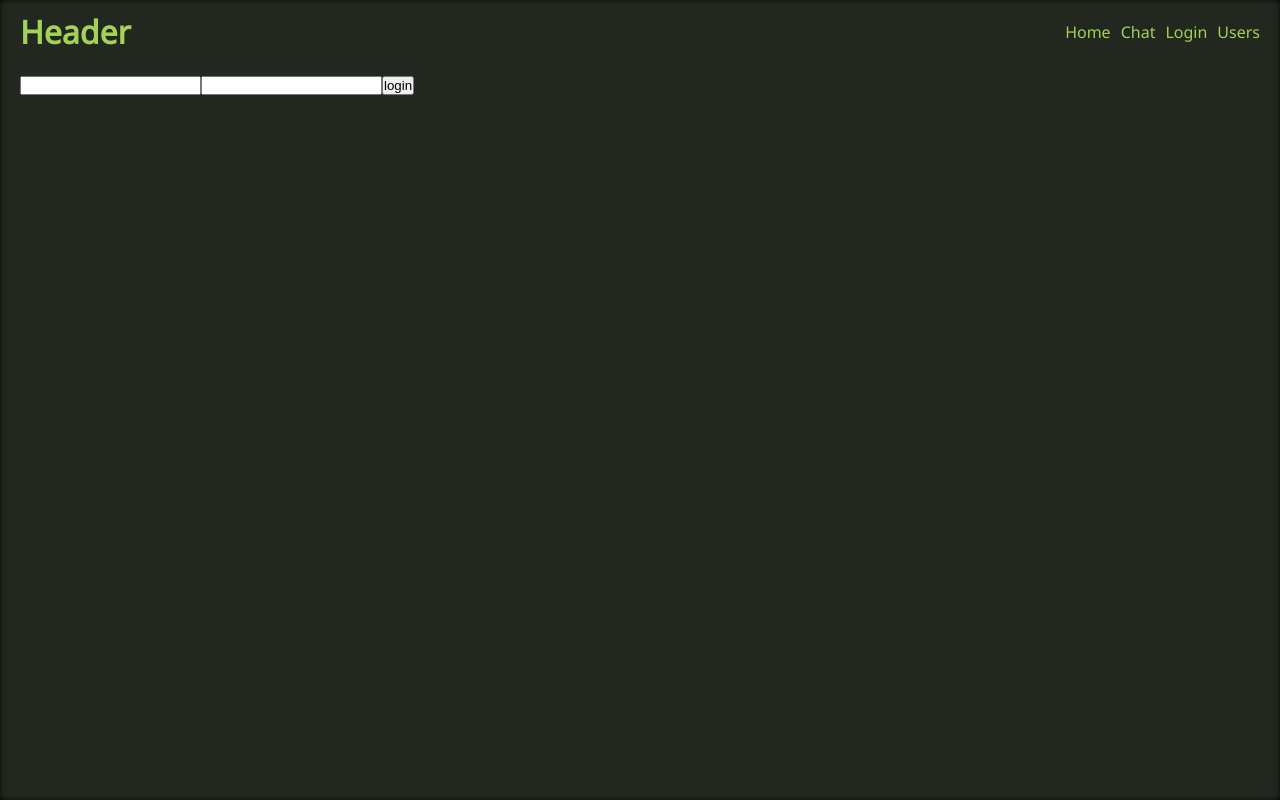
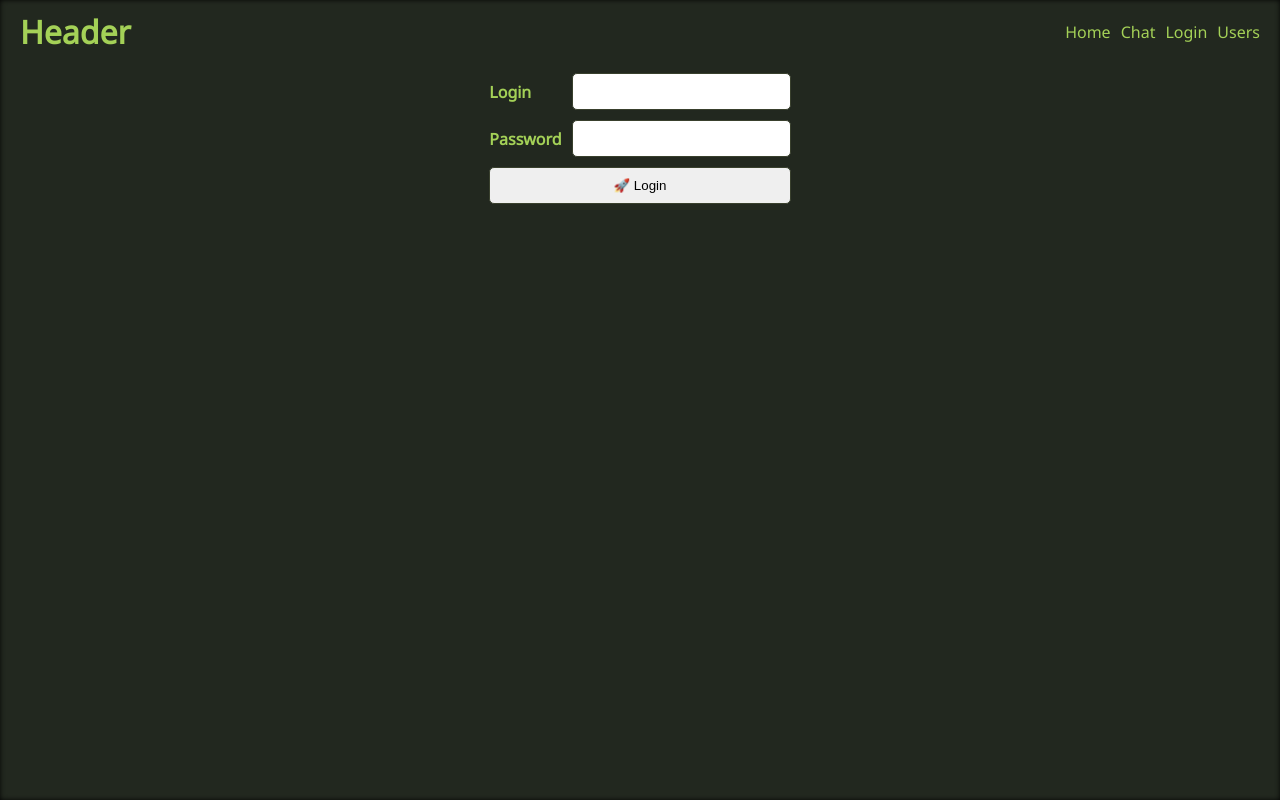
Before and after one commit to kozzztia/follaut, a Next.js app: page /login in a window 1280 px wide. Built offline with nearby package versions, Linux system fonts and the light colour scheme.

Commit message:
get user

```diff
--- a/src/app/api/users/route.ts
+++ b/src/app/api/users/route.ts
@@ -1,15 +1,5 @@
 import { NextRequest, NextResponse } from "next/server";
-import sql from "@/lib/db"; // Убедись, что путь правильный!
-
-type User = {
-    id: number;
-    name: string;
-    login: string;
-};
-type FullUser = User & {
-    password: string;
-    role: string;
-};
+import sql from "@/lib/db";
 
 // Функция для добавления CORS-заголовков
 const addCORS = (response: NextResponse) => {
@@ -19,22 +9,25 @@ const addCORS = (response: NextResponse) => {
     return response;
 };
 
+// Получение пользователей или конкретного пользователя
 export async function GET(request: NextRequest) {
     try {
         const login = request.nextUrl.searchParams.get("login");
+        const password = request.nextUrl.searchParams.get("password");
 
         let response;
-        if (login) {
-            const user: FullUser[] = (await sql`SELECT * FROM users WHERE login = ${login}`) as FullUser[];
-            response = user.length > 0
-                ? NextResponse.json(user[0])
-                : NextResponse.json({ error: "Пользователь не найден" }, { status: 404 });
+        if (login && password) {
+            const user = await sql`SELECT * FROM users WHERE login = ${login} AND password = ${password}`;
+            if (user.length > 0) {
+                response = NextResponse.json(user[0]);
+            } else {
+                response = NextResponse.json({ error: "Неверный логин или пароль" }, { status: 401 });
+            }
         } else {
-            const users: User[] = (await sql`SELECT id, name, login FROM users`) as User[];
+            const users = await sql`SELECT id, name, login FROM users`;
             response = NextResponse.json(users);
         }
 
-        // Добавляем CORS и возвращаем результат
         return addCORS(response);
 
     } catch (error) {
--- a/src/app/globals.css
+++ b/src/app/globals.css
@@ -7,7 +7,7 @@
 
   --decore-font-family: "VT323", monospace;
   --font-family: "Noto Sans", sans-serif;
-  --transition: all 0.1s ease;
+  --transition: all 0.2s ease;
   --element-shadow: inset 0 0 5px rgba(0, 0, 0, 0.9), 0 0 10px rgba(0, 0, 0, 1);
   --text-shadow: 0 0 5px rgba(0, 0, 0, 0.9);
   --radius: 5px;
--- a/src/app/login/page.tsx
+++ b/src/app/login/page.tsx
@@ -1,5 +1,7 @@
 import { Metadata } from 'next';
 import React from 'react'
+import styles from './styles.module.css'
+import LoginForm from '@/components/(client)/Form/LoginForm';
 
 
 export const metadata: Metadata = {
@@ -10,17 +12,9 @@ export const metadata: Metadata = {
 
 const page = () => {
   return (
-    <>
-      <form>
-        <label>
-          <input type="text" id="login"  />
-        </label>
-        <label >
-          <input type="password" id="password" autoComplete='off'/>
-        </label>
-        <button>login</button>
-      </form>
-    </>
+    <div className={styles.loginWrapper}>
+        <LoginForm />
+    </div>
   )
 }
 
--- /dev/null
+++ b/src/app/login/styles.module.css
@@ -0,0 +1,5 @@
+.loginWrapper{
+    display: flex;
+    justify-content: center;
+    align-items: center;
+}
--- /dev/null
+++ b/src/components/(client)/Form/LoginButton.tsx
@@ -0,0 +1,14 @@
+import React from "react";
+import styles from "./styles.module.css";
+
+type Props = { disabled?: boolean };
+
+const LoginButton: React.FC<Props> = ({ disabled }) => {
+    return (
+        <button type="submit" disabled={disabled} className={styles.button}>
+            {disabled ? "⏳ Loading..." : "🚀 Login"}
+        </button>
+    );
+};
+
+export default LoginButton;
--- /dev/null
+++ b/src/components/(client)/Form/LoginForm.tsx
@@ -0,0 +1,41 @@
+"use client";
+import React, { useRef, useState, useTransition } from "react";
+import styles from "./styles.module.css";
+import { loginUser } from "./serverActions";
+import { loginInput } from "@/constants/constants";
+import LoginInput from "./LoginInput";
+import LoginButton from "./LoginButton";
+
+const LoginForm = () => {
+    const [message, setMessage] = useState<string | null>(null);
+    const [pending, startTransition] = useTransition();
+    const formRef = useRef<HTMLFormElement>(null);
+
+    const handleSubmit = async (formData: FormData) => {
+        startTransition(async () => {
+            const result = await loginUser(formData);
+            if (result.user) {
+                console.log("🟢 Пользователь найден:", result.user);
+                formRef.current?.reset();
+            }
+            setMessage(result.message);
+        });
+    };
+
+    return (
+        <form action={handleSubmit} className={styles.form} ref={formRef}>
+
+            {
+                loginInput.map((input) => (
+                    <LoginInput key={input.id} {...input} disabled={pending} />
+                ))
+            }
+
+            <LoginButton disabled={pending} />
+
+            {message && <p className={styles.message}>{message}</p>}
+        </form>
+    );
+};
+
+export default LoginForm;
--- /dev/null
+++ b/src/components/(client)/Form/LoginInput.tsx
@@ -0,0 +1,20 @@
+import React from 'react'
+import styles from './styles.module.css'
+import { InputType } from './type'
+
+const LoginInput: React.FC<InputType & { disabled?: boolean, className?: string }> = ({ label, type, name, disabled, className }) => {
+    return (
+        <label className={`${className} ${styles.label}`}>
+            <span className={styles.title}>{label}</span>
+            <input
+                className={styles.input}
+                type={type}
+                name={name}
+                autoComplete='off'
+                required
+                disabled={disabled} />
+        </label>
+    )
+}
+
+export default LoginInput
--- /dev/null
+++ b/src/components/(client)/Form/serverActions.ts
@@ -0,0 +1,21 @@
+"use server";
+
+export async function loginUser(formData: FormData) {
+    const login = formData.get("login");
+    const password = formData.get("password");
+
+    try {
+        const response = await fetch(`${process.env.NEXT_PUBLIC_API_URL}/users?login=${login}&password=${password}`);
+        const data = await response.json();
+
+        if (response.ok) {
+            return { user: data, message: `✅ Успешный вход, ${data.name}` };
+        } else {
+            return { user: null, message: `❌ ${data.error}` };
+        }
+
+    } catch (error) {
+        console.error("Ошибка запроса:", error);
+        return { user: null, message: "⚠️ Ошибка сервера" };
+    }
+}
--- /dev/null
+++ b/src/components/(client)/Form/styles.module.css
@@ -0,0 +1,50 @@
+.form {
+  position: relative;
+  display: flex;
+  flex-direction: column;
+  gap: var(--padding-s);
+  .formLabel {
+    display: flex;
+    gap: var(--padding-s);
+    align-items: center;
+  }
+}
+
+.label {
+  display: flex;
+  align-items: center;
+  justify-content: space-between;
+  gap: var(--padding-s);
+
+  .input {
+
+    padding: var(--padding-s) var(--padding-m);
+    border-radius: var(--radius);
+    border: 1px solid var(--green-border-color);
+    outline: none;
+    transition: var(--transition);
+    &:focus {
+      border-color: var(--green-accent-color);
+    }
+  }
+  .title{
+
+    font-weight: 600;
+  }
+}
+
+.button {
+  padding: var(--padding-s) var(--padding-m);
+  border-radius: var(--radius);
+  border: 1px solid var(--green-border-color);
+  width: 100%;
+  transition: var(--transition);
+  &:hover {
+    border-color: var(--green-accent-color);
+  }
+
+  &:disabled {
+    opacity: 0.5;
+    cursor: not-allowed;
+  }
+}
--- /dev/null
+++ b/src/components/(client)/Form/type.ts
@@ -0,0 +1,10 @@
+
+export type InputType = {
+    label: string;
+    type: string;
+    name: string;
+}
+
+export type FullInputType = InputType & {
+    id: number;
+}
--- a/src/constants/constants.ts
+++ b/src/constants/constants.ts
@@ -5,3 +5,9 @@ export const navigation = [
     { id: 3, name: "Login", href: "/login" },
     { id: 4, name: "Users", href: "/users" },
 ]
+
+
+export const loginInput = [
+    { id: 1, label: "Login", type: "text", name: "login" },
+    { id: 2, label: "Password", type: "password", name: "password" },
+]
```
